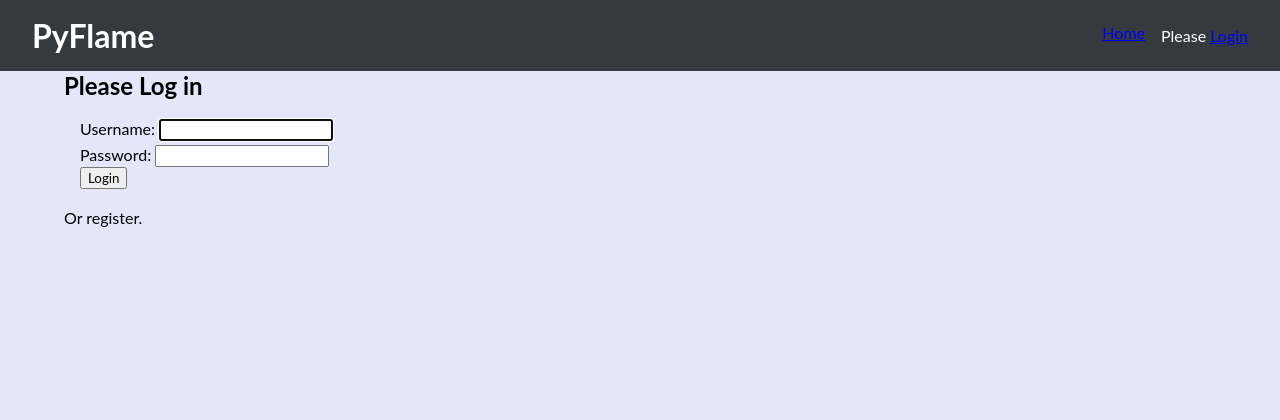
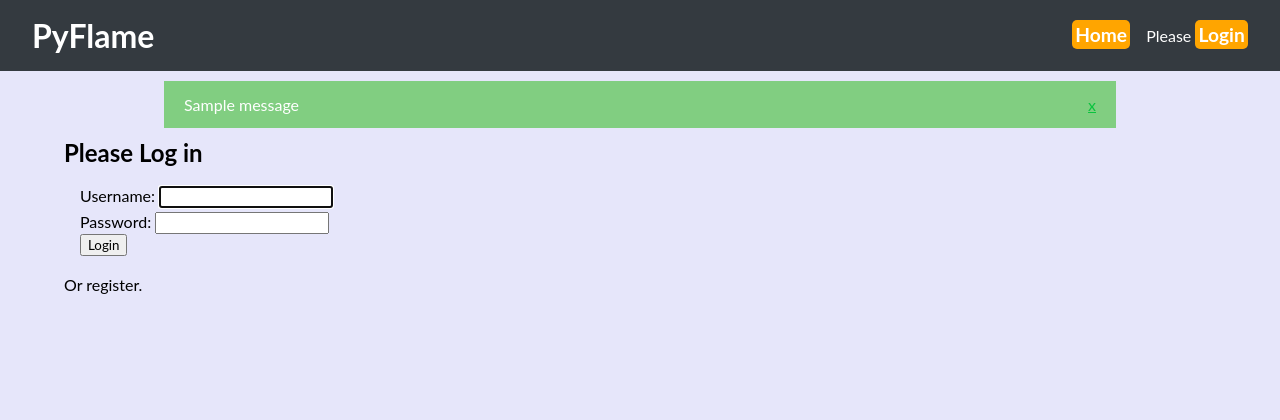
Before and after one commit to westoleaboat/PyFlame, a Django app: page /accounts/login/?next=/blog/ in a window 1280 px wide. Shown: the top 420 px of the page. Run offline with Django 4.2, Linux system fonts and the light colour scheme; tables that the repository leaves empty hold one stand-in row (values such as "Sample post"); one stand-in notice (Sample message) is shown; parts of the project's set-up code (start-up, migrations or seed data) failed here and were passed over; some libraries are stand-ins or nearby versions.

Commit message:
(ADD) message flashing notification when post save success

```diff
--- a/blog/static/css/blog.css
+++ b/blog/static/css/blog.css
@@ -441,7 +441,58 @@ textarea#id_body.markdownx-editor {
 .user {
     display: flex;
     gap: 1rem;
+    align-items: center;
 }
+
+.user p a {
+    text-decoration: none;
+    font-size: larger;
+    color: inherit;
+    padding: 0.2rem;
+    background-color: orange;
+    font-weight: bold;
+    border-radius: 5px;
+}
+
+/* messages */
+ul.messages {
+    margin:10px 100px;
+    padding:0;
+    list-style-type:
+    none;
+}
+ul.messages li.success,
+ul.messages li.warning,
+ul.messages li.error,
+ul.messages li.info {
+    margin:0;
+    padding:14px 20px;
+    list-style:none;
+    color:#fff;
+}
+
+ul.messages li.success { background:#81ce81; }
+ul.messages li.success a { color:#0ac33e; }
+
+ul.messages li.error { background:#a30029; color:#e9828e; }
+ul.messages li.error a { color:#e9828e; }
+
+ul.messages li.info { background:#faffae; color:#696b4e; }
+ul.messages li.info a { color:#1586de; }
+
+ul.messages li.warning { background:#de9404; }
+ul.messages li.warning a { color:#f49000; }
+
+ul.messages li a.close {
+    margin:0;
+    float:right;
+    opacity:1;
+    border:0;
+    box-shadow:none;
+    text-shadow:none;
+}
+
+
 
 footer {
     background-color: #343A40;
--- a/profile_info/views.py
+++ b/profile_info/views.py
@@ -14,6 +14,8 @@ from django.contrib.auth.decorators import login_required
 
 from django_gravatar.helpers import get_gravatar_url, has_gravatar, get_gravatar_profile_url, calculate_gravatar_hash
 # from django.contrib.auth.models import User
+from django.contrib import messages
+
 
 # Create your views here.
 
--- a/pyflame/templates/pyflame/base.html
+++ b/pyflame/templates/pyflame/base.html
@@ -20,10 +20,10 @@
 
 
         <div class='user'>
-            <a href="{% url 'index' %}">Home</a>
+            <p><a href="{% url 'index' %}">Home</a></p>
 
             {% if user.is_authenticated %}
-            <p>Hello, <a href="/accounts/profile">{{ user.username }}</a>!</p>
+            <p><a href="/accounts/profile">Profile</a></p>
             <p><a href="{% url 'logout' %}">Logout</a></p>
             {% else %}
                 <p>Please <a href="{% url 'login' %}">Login</a></p>
@@ -38,6 +38,17 @@
 
 
     <div id="content">
+
+        {% if messages %}
+        <ul class="messages">
+        {% for message in messages %}
+        <li class="{{ message.tags }}">
+        {{ message|safe }}
+        <a href="#" class="close">x</a>
+        </li>
+        {% endfor %}
+        </ul>
+        {% endif %}
 
         <!-- <div id='options'>
             <ul>
@@ -100,6 +111,15 @@
         });
     </script>
 
+    <!-- jQuery and script for closing messages -->
+    <script src="https://code.jquery.com/jquery-3.6.0.min.js"></script>
+    <script>
+        $(document).ready(function(){
+            $(".messages .close").click(function(){
+                $(this).parent().fadeOut();
+            });
+          });
+    </script>
 
     <script src="{% static 'js/sine-wave.js' %}"></script>
 
```
Also changed, not shown: blog/views.py (+12 -4 lines).
